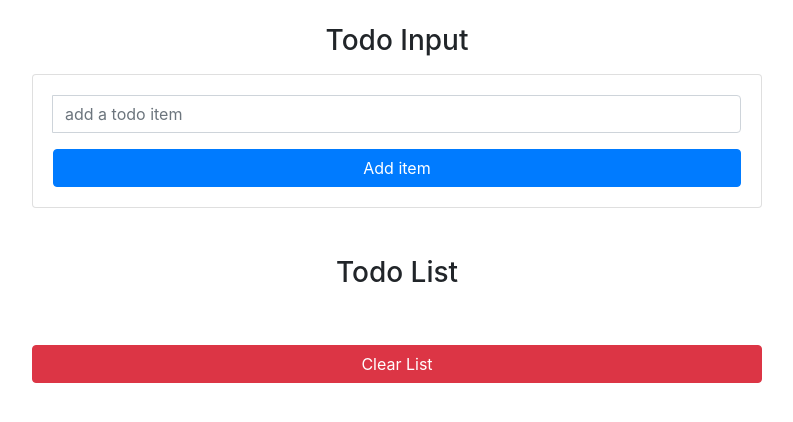
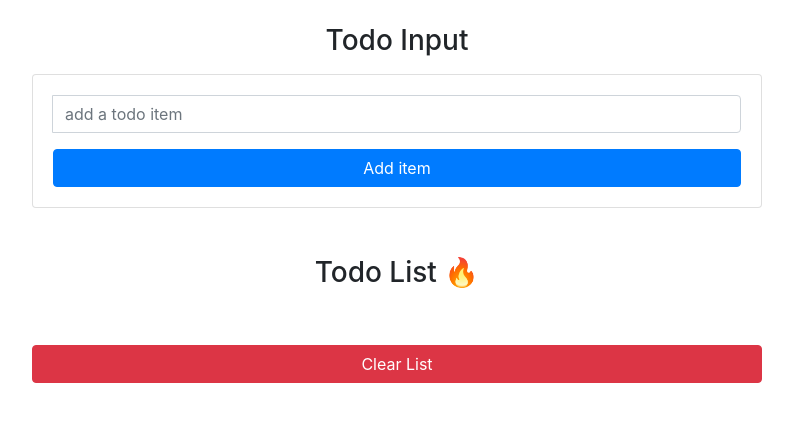
Before and after one commit to TobiOladoja/react-todoListV2, a React (Create React App) app: page / in a window 1280 px wide. Shown: the top 422 px of the page, without its empty margins (243-1036 px from the left). Built offline with nearby package versions, Linux system fonts and the light colour scheme.

Commit message:
emoji test

```diff
--- a/src/components/TodoList.js
+++ b/src/components/TodoList.js
@@ -6,7 +6,7 @@ export default class TodoList extends Component {
     const { items, clearList, handleDelete, handleEdit } = this.props;
     return (
       <ul className='list-group my-5'>
-        <h3 className='text-capialize text-center'>Todo List</h3>
+        <h3 className='text-capialize text-center'>Todo List 🔥</h3>
         {items.map(item => {
           return (
             <TodoItem
```
